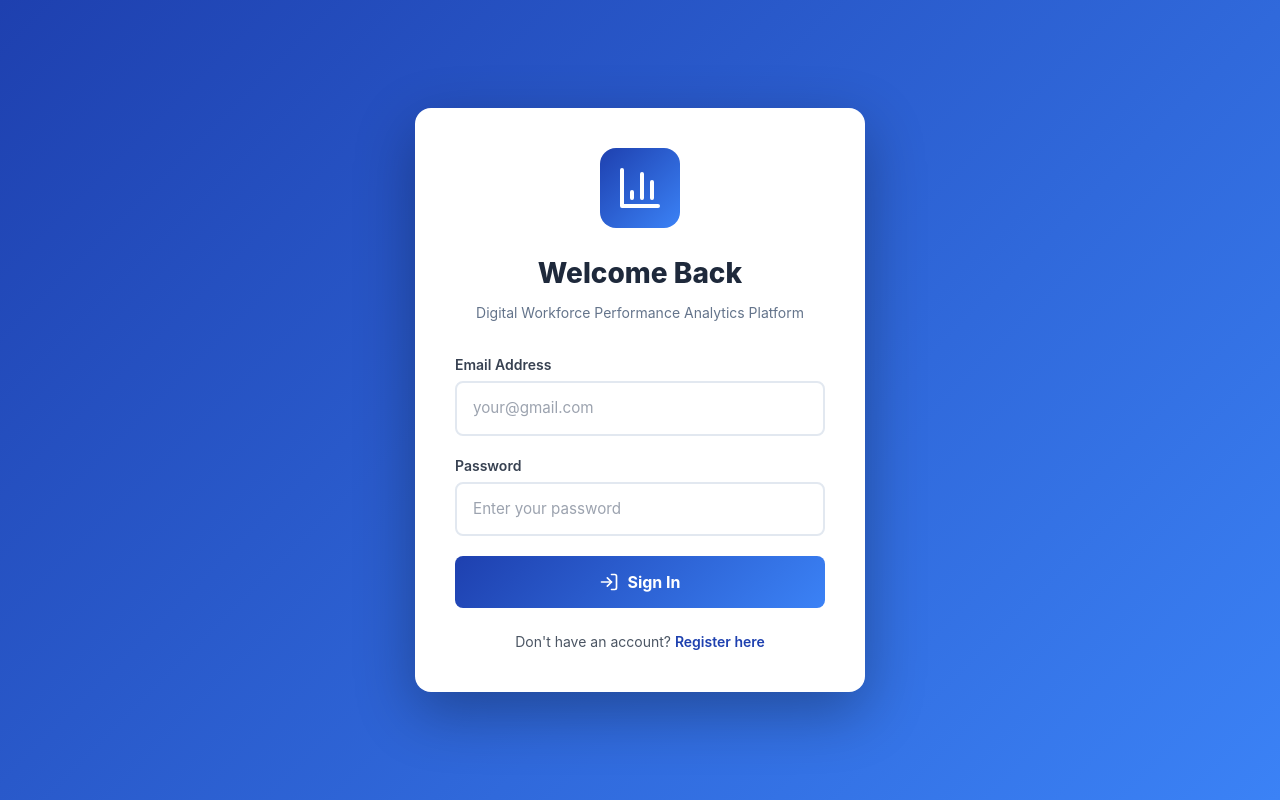
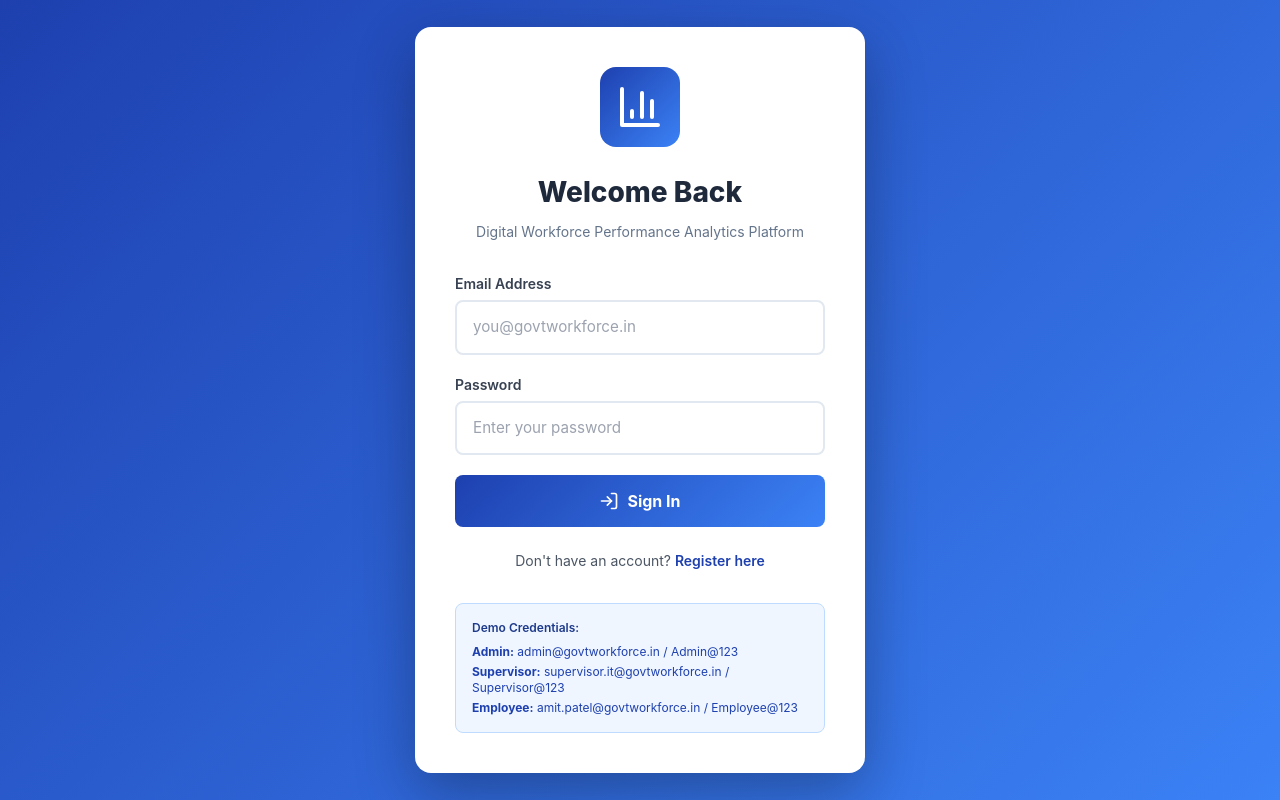
Before and after one commit to MultitaskerJaa8/DWAnalytics, a React (Create React App) app in the folder client/: page /login in a window 1280 px wide. Built offline with nearby package versions, Linux system fonts and the light colour scheme.

Commit message:
Update Login.jsx

```diff
--- a/client/src/pages/Login.jsx
+++ b/client/src/pages/Login.jsx
@@ -40,7 +40,7 @@ const Login = () => {
               value={formData.email}
               onChange={(e) => setFormData({ ...formData, email: e.target.value })}
               className="auth-input"
-              placeholder="your@gmail.com"
+              placeholder="you@govtworkforce.in"
               required
             />
           </div>
@@ -72,7 +72,15 @@ const Login = () => {
           </p>
         </div>
 
+        <div className="mt-8 p-4 bg-blue-50 rounded-lg border border-blue-200">
+          <p className="text-xs font-semibold text-blue-900 mb-2">Demo Credentials:</p>
+          <div className="text-xs text-blue-800 space-y-1">
+            <p><strong>Admin:</strong> admin@govtworkforce.in / Admin@123</p>
+            <p><strong>Supervisor:</strong> supervisor.it@govtworkforce.in / Supervisor@123</p>
+            <p><strong>Employee:</strong> amit.patel@govtworkforce.in / Employee@123</p>
+          </div>
         </div>
+      </div>
     </div>
   );
 };
```
